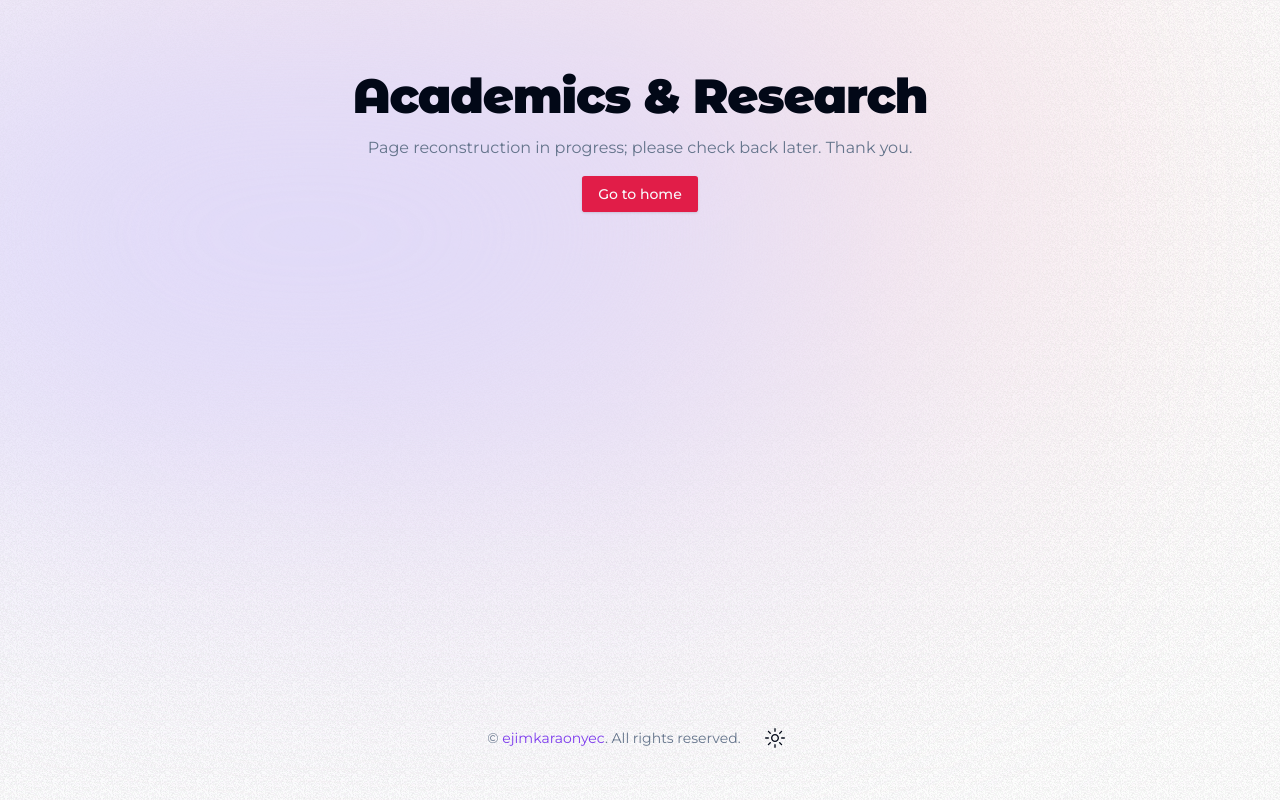
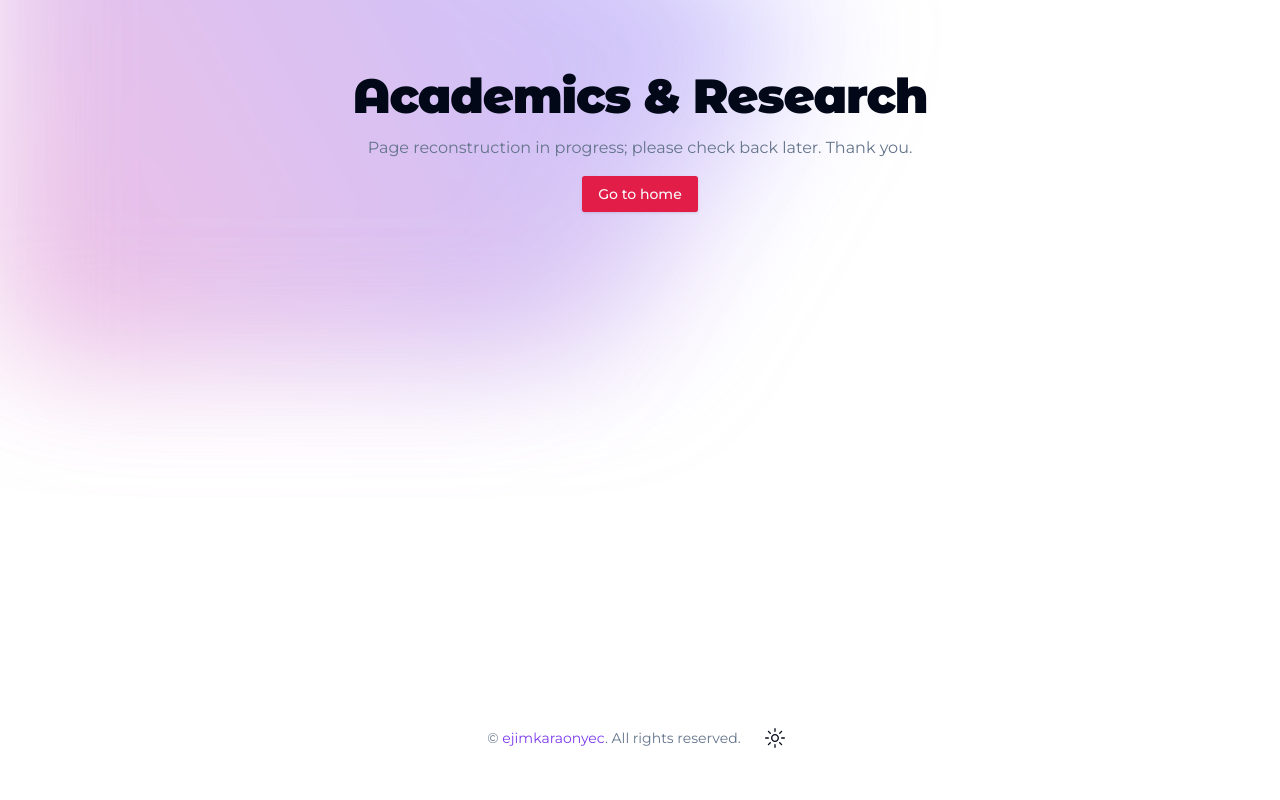
Before and after one commit to ejimkaraonyec/ejimkaraonyec, a Next.js app: page /academics in a window 1280 px wide. Built offline with nearby package versions, Linux system fonts and the light colour scheme.

Commit message:
fix padding

```diff
--- a/src/app/(academics)/academics/page.tsx
+++ b/src/app/(academics)/academics/page.tsx
@@ -3,7 +3,8 @@ import Link from 'next/link';
 
 export default function Home() {
 	return (
-		<main className="space-y-3 text-center">
+		<>
+			<section className="space-y-3 text-center">
 				<h1 className="font-heading">Academics & Research</h1>
 				<p className="text-muted-foreground">
 					Page reconstruction in progress; please check back later. Thank you.
@@ -11,6 +12,7 @@ export default function Home() {
 				<Link href="/" className={buttonVariants()}>
 					Go to home
 				</Link>
-		</main>
+			</section>
+		</>
 	);
 }
--- a/src/app/(academics)/layout.tsx
+++ b/src/app/(academics)/layout.tsx
@@ -28,13 +28,24 @@ export default function AcademicLayout({
 		<html lang="en" suppressHydrationWarning>
 			<body
 				className={cn(
-					'min-h-screen grid grid-rows-[auto,1fr,auto] gap-6 antialiased font-sans grainy',
+					'min-h-screen grid grid-rows-[auto,1fr,auto] gap-6 antialiased font-sans',
 					fontSans.variable,
 					headFont.variable
 				)}
 			>
-				<div className="bg-[#fbe2e3] absolute top-[-6rem] -z-10 right-[11rem] h-[31.25rem] w-[31.25rem] rounded-full blur-[10rem] sm:w-[68.75rem] dark:bg-[#946263]"></div>
-				<div className="bg-[#dbd7fb] absolute top-[-1rem] -z-10 left-[-35rem] h-[31.25rem] w-[50rem] rounded-full blur-[10rem] sm:w-[68.75rem] md:left-[-33rem] lg:left-[-28rem] xl:left-[-15rem] 2xl:left-[-5rem] dark:bg-[#676394]"></div>
+				<div
+					aria-hidden="true"
+					className="pointer-events-none absolute inset-x-0 -top-40 -z-10 transform-gpu overflow-hidden blur-3xl sm:-top-80"
+				>
+					<div className="relative left-[calc(50%-11rem)] aspect-[1155/678] w-[36.125rem] -translate-x-1/2 rotate-[30deg] bg-gradient-to-tr from-[#ff80b5] to-[#9089fc] opacity-30 sm:left-[calc(50%-30rem)] sm:w-[72.1875rem]" />
+				</div>
+
+				<div
+					aria-hidden="true"
+					className="pointer-events-none absolute inset-x-0 -top-40 -z-10 transform-gpu overflow-hidden blur-3xl sm:-top-80"
+				>
+					<div className="relative left-[calc(50%-13rem)] aspect-[1155/678] w-[36.125rem] -translate-x-1/2 rotate-[30deg] bg-gradient-to-tr from-[#ff80b5] to-[#9089fc] opacity-30 sm:left-[calc(50%-36rem)] sm:w-[72.1875rem]" />
+				</div>
 				<ThemeProvider
 					attribute="class"
 					defaultTheme="system"
@@ -42,7 +53,7 @@ export default function AcademicLayout({
 					disableTransitionOnChange
 				>
 					<Header />
-					{children}
+					<main className="container">{children}</main>
 					<Footer />
 				</ThemeProvider>
 				<Toaster />
--- a/src/app/(home)/page.tsx
+++ b/src/app/(home)/page.tsx
@@ -2,7 +2,7 @@ import { Hero, Paths } from '@/components/views/home';
 
 export default function Home() {
 	return (
-		<main>
+		<main className="container">
 			<Hero />
 			<Paths />
 		</main>
--- a/src/app/(tech)/layout.tsx
+++ b/src/app/(tech)/layout.tsx
@@ -34,6 +34,19 @@ export default function RootLayout({
 					headFont.variable
 				)}
 			>
+				<div
+					aria-hidden="true"
+					className="pointer-events-none absolute inset-x-0 -top-40 -z-10 transform-gpu overflow-hidden blur-3xl sm:-top-80"
+				>
+					<div className="relative left-[calc(50%-11rem)] aspect-[1155/678] w-[36.125rem] -translate-x-1/2 rotate-[30deg] bg-gradient-to-tr from-[#ff80b5] to-[#9089fc] opacity-30 sm:left-[calc(50%-30rem)] sm:w-[72.1875rem]" />
+				</div>
+
+				<div
+					aria-hidden="true"
+					className="pointer-events-none absolute inset-x-0 -top-40 -z-10 transform-gpu overflow-hidden blur-3xl sm:-top-80"
+				>
+					<div className="relative left-[calc(50%-13rem)] aspect-[1155/678] w-[36.125rem] -translate-x-1/2 rotate-[30deg] bg-gradient-to-tr from-[#ff80b5] to-[#9089fc] opacity-30 sm:left-[calc(50%-36rem)] sm:w-[72.1875rem]" />
+				</div>
 				<ThemeProvider
 					attribute="class"
 					defaultTheme="system"
@@ -42,7 +55,7 @@ export default function RootLayout({
 				>
 					<ActiveSectionContextProvider>
 						<Header />
-						{children}
+						<main className="container">{children}</main>
 						<Footer />
 					</ActiveSectionContextProvider>
 				</ThemeProvider>
--- a/src/app/(tech)/tech/page.tsx
+++ b/src/app/(tech)/tech/page.tsx
@@ -4,23 +4,10 @@ import Skills from '@/components/views/tech/skills';
 
 export default function Home() {
 	return (
-		<main>
-			<div
-				aria-hidden="true"
-				className="pointer-events-none absolute inset-x-0 -top-40 -z-10 transform-gpu overflow-hidden blur-3xl sm:-top-80"
-			>
-				<div className="relative left-[calc(50%-11rem)] aspect-[1155/678] w-[36.125rem] -translate-x-1/2 rotate-[30deg] bg-gradient-to-tr from-[#ff80b5] to-[#9089fc] opacity-30 sm:left-[calc(50%-30rem)] sm:w-[72.1875rem]" />
-			</div>
-
-			<div
-				aria-hidden="true"
-				className="pointer-events-none absolute inset-x-0 -top-40 -z-10 transform-gpu overflow-hidden blur-3xl sm:-top-80"
-			>
-				<div className="relative left-[calc(50%-13rem)] aspect-[1155/678] w-[36.125rem] -translate-x-1/2 rotate-[30deg] bg-gradient-to-tr from-[#ff80b5] to-[#9089fc] opacity-30 sm:left-[calc(50%-36rem)] sm:w-[72.1875rem]" />
-			</div>
+		<>
 			<Intro />
 			<Projects />
 			<Skills />
-		</main>
+		</>
 	);
 }
--- a/src/components/shared/footer.tsx
+++ b/src/components/shared/footer.tsx
@@ -4,7 +4,7 @@ import { ThemeToggle } from '@/components/shared/theme-toggle';
 
 export default function Footer() {
 	return (
-		<footer className="flex gap-4 justify-center items-center pb-5">
+		<footer className="container flex gap-4 justify-center items-center pb-5">
 			<p className="text-center text-sm text-muted-foreground text-bold">
 				&copy;{' '}
 				<Link href={'/'} className="text-ring">
--- a/tailwind.config.ts
+++ b/tailwind.config.ts
@@ -12,7 +12,7 @@ module.exports = {
 	theme: {
 		container: {
 			center: true,
-			padding: '2rem',
+			padding: '1.5rem',
 			screens: {
 				'2xl': '1400px',
 			},
```
Lines whose indentation alone changed are shown as unchanged.
